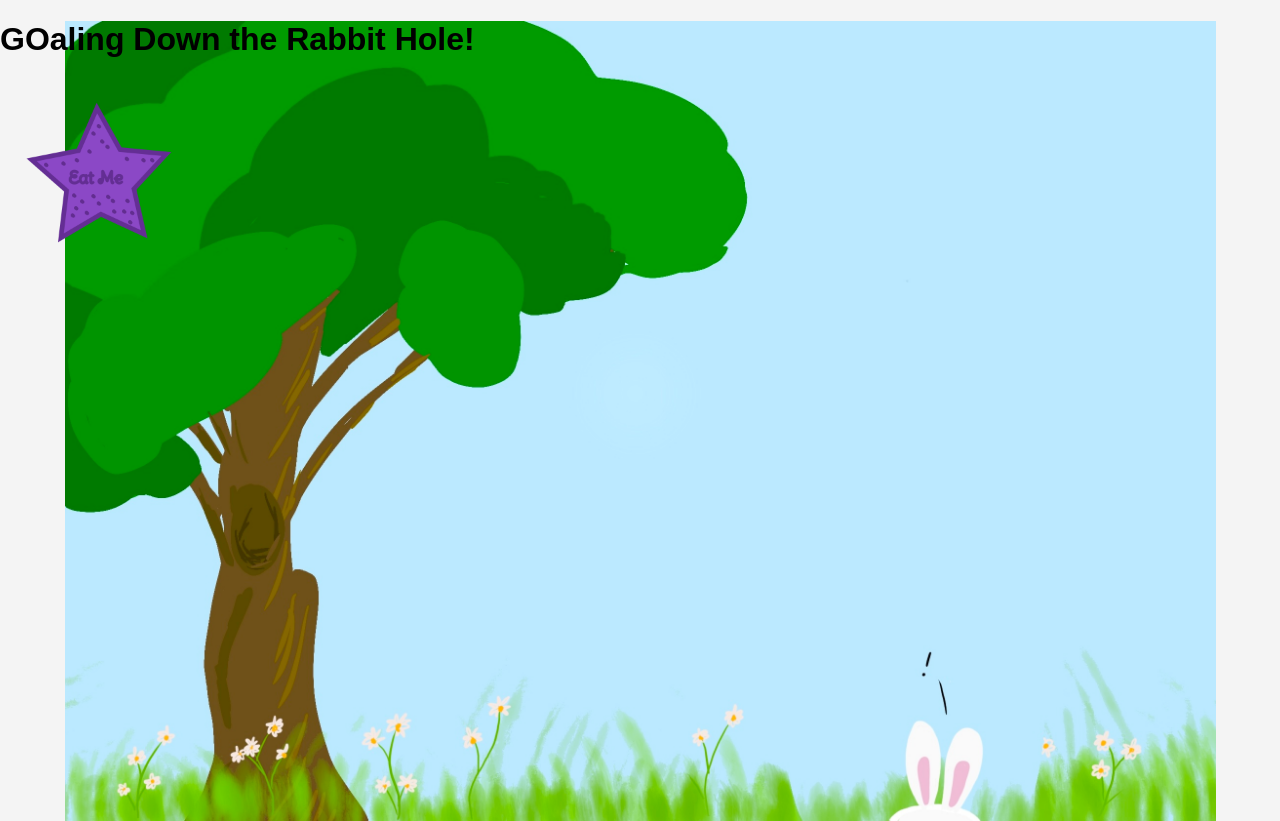
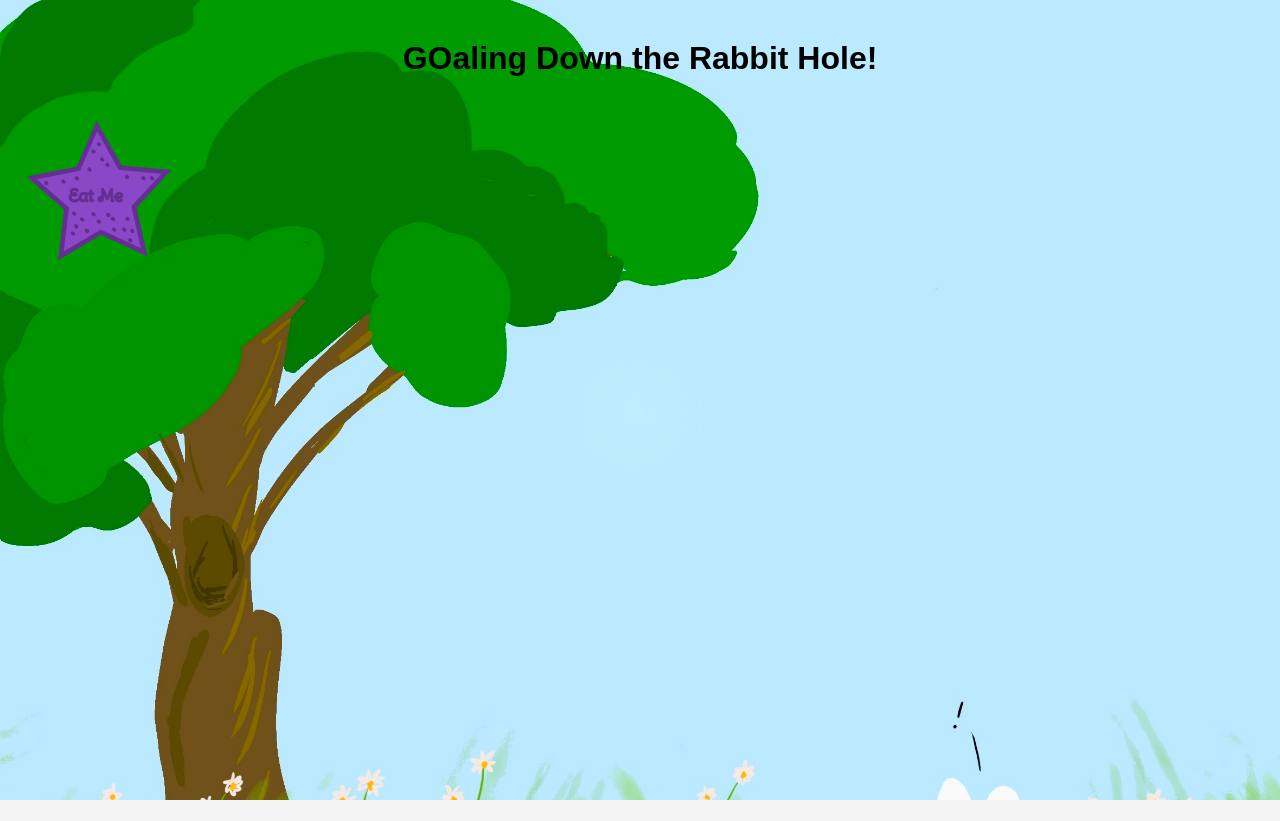
Before and after one commit to biancarosini/JumboHack-LGBMQ, a React (Vite) app: page / in a window 1280 px wide. After the commit the page ends 800 px from the top, so only its background shows below. Built offline with nearby package versions, Linux system fonts and the light colour scheme.

Commit message:
fixed formatting and css

```diff
--- a/src/App.jsx
+++ b/src/App.jsx
@@ -10,11 +10,11 @@ function StartButton({ onSubmit, hideButton }) {
   }
 
   return (
-    <div>
+    <div id="startbutton">
       {!hideButton && (
         <button
         onClick={handleClick}
-        style={{ border: "none", background: "none", padding: 0, cursor: "pointer" }}
+        style={{ border: "none", background: "none", padding: 0, cursor: "pointer"}}
       >
           <img
             src="EatMe.png"
@@ -79,7 +79,7 @@ function FormComponent({ onSubmit, hideForm }) {
   }
 
   return (
-    <form onSubmit={handleSubmit}>
+    <form onSubmit={handleSubmit} id="form">
       <div>
         <label>Enter your goal:</label>
         <input type="text" name="goal" value={formData.goal} onChange={handleChange} required />
@@ -143,10 +143,10 @@ function App() {
   return (
     <div style={{
       backgroundImage: `url(${background})`,
-      backgroundSize: 'contain',
+      backgroundSize: 'cover',
       width: '100vw',
       height: '100vh',
-      backgroundPosition: "center",
+      backgroundPosition: "top",
       backgroundRepeat: 'no-repeat'
     }}>
       {showElements && (
@@ -154,7 +154,7 @@ function App() {
           <h1 style={{ color: "black" }}>GOaling Down the Rabbit Hole!</h1>
 
 
-          {showStartButton && <StartButton onSubmit={changeBackground} hideButton={!showStartButton} />}
+          {showStartButton && <StartButton onSubmit={changeBackground} hideButton={!showStartButton}/>}
           {showCountdownClock && <CountdownClock initialTime={countdownTime} onTimerEnd={handleCountdownEnd} />}
           {showRoseButton && <RoseButton onClick={handleRoseClick} hideButton={!showRoseButton} />}
         </>
--- a/src/index.css
+++ b/src/index.css
@@ -1,11 +1,26 @@
 /* src/index.css */
 body {
-    font-family: Arial, sans-serif;
+    font-family: cursive, sans-serif;
+
     margin: 0;
     padding: 0;
     background-color: #f4f4f4;
   }
 
   h1 {
+    padding-top: 40px;
+    margin-top: 0px;
     color: #333;
+    text-align: center;
   }
+
+  #form {
+    margin-top: 60px;
+    text-align: center;
+  }
+
+  #startbutton {
+    display: "flex";
+    justify-content: "center";
+    align-items: "center";
+  }
```
Also changed, not shown: 1 other file (tests, documents, lock files or other folders).
